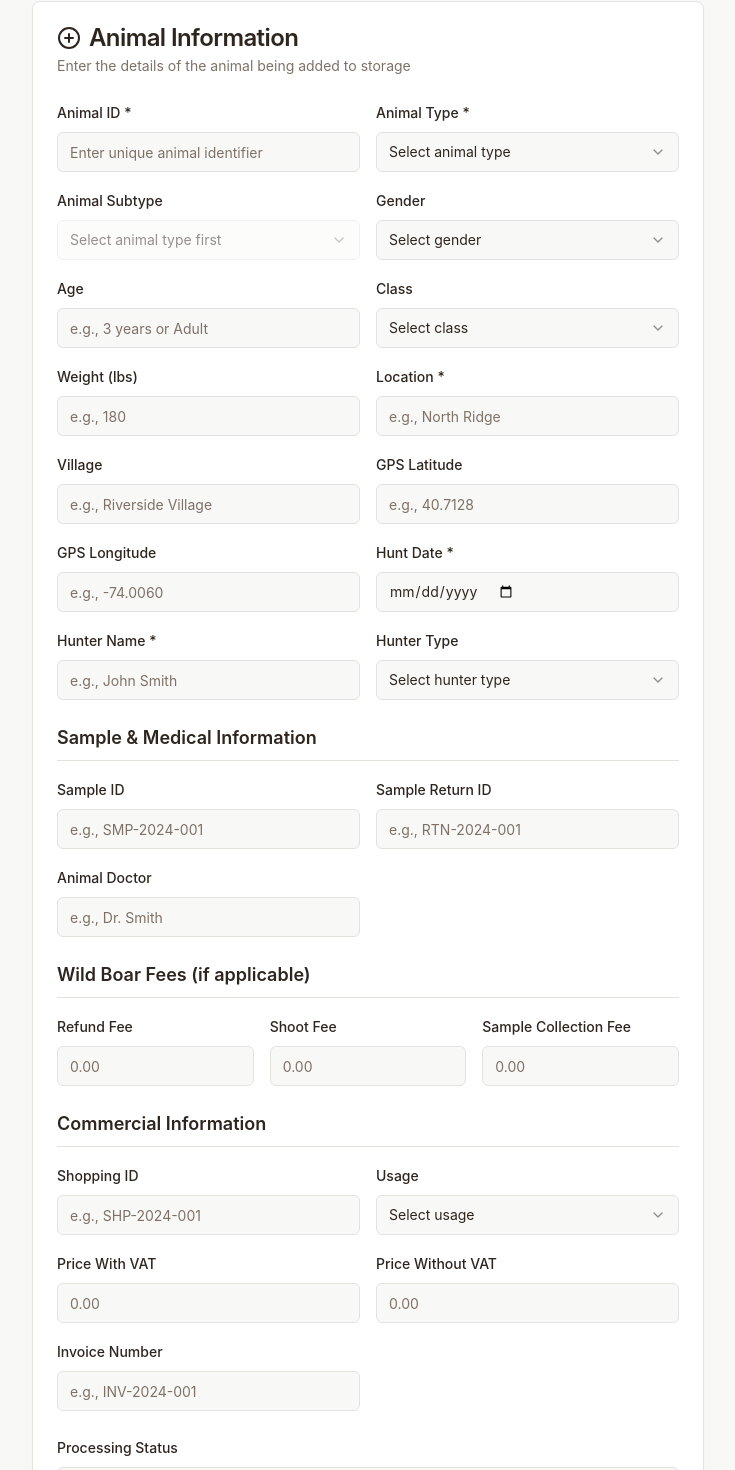
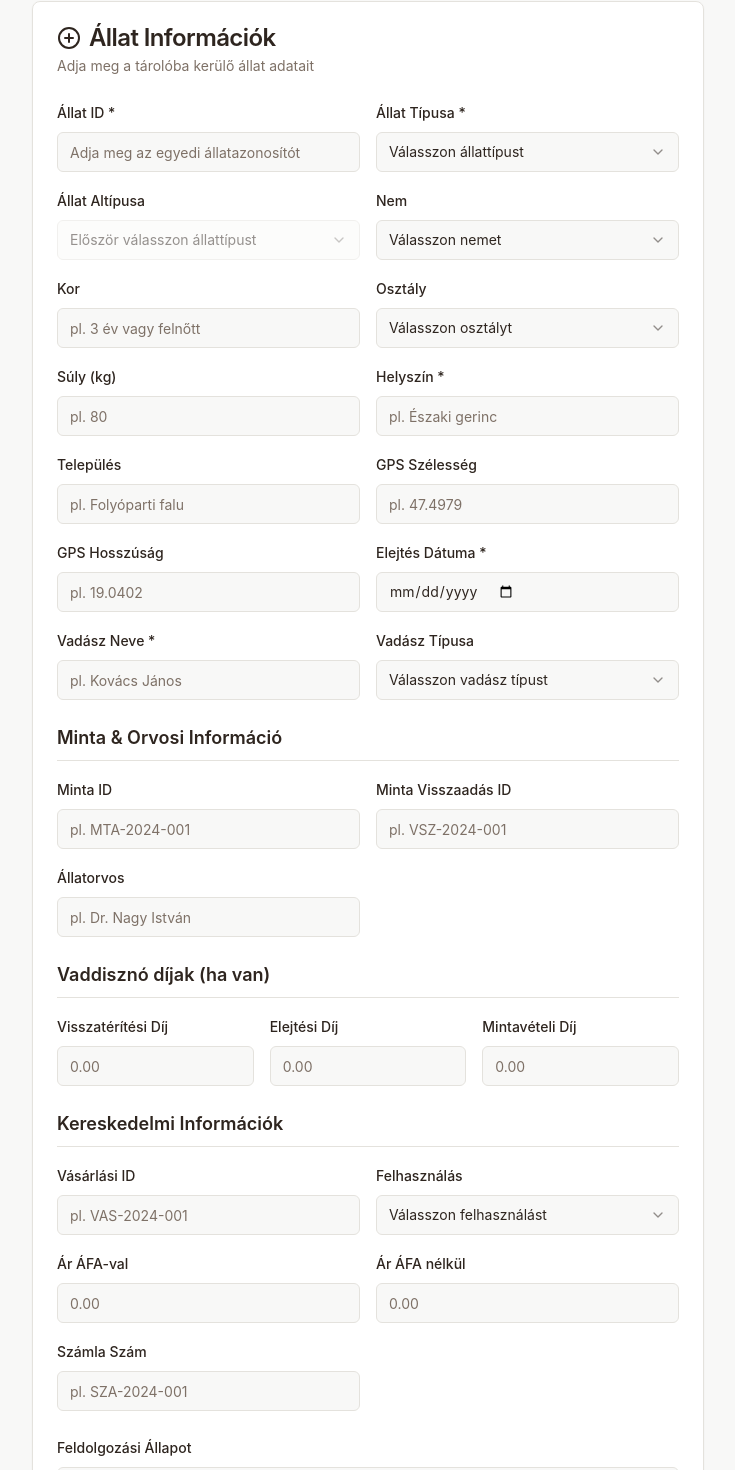
Before and after one commit to Elowy/hunt-horde-hub, a React (Vite) app: page /add-animal in a window 1280 px wide. Shown: the part 95-1565 px from the top of the page, without its empty margins (272-1007 px from the left). Built offline with nearby package versions, Linux system fonts and the light colour scheme.

Commit message:
Update class options and translate

```diff
--- a/src/pages/AddAnimal.tsx
+++ b/src/pages/AddAnimal.tsx
@@ -70,8 +70,8 @@ const AddAnimal = () => {
     console.log("Animal data to save:", formData);
 
     toast({
-      title: "Animal Added Successfully",
-      description: `${formData.type} (ID: ${formData.animalId}) has been added to storage.`,
+      title: "Állat Sikeresen Hozzáadva",
+      description: `${formData.type} (ID: ${formData.animalId}) hozzáadva a tárolóhoz.`,
     });
 
     // Reset form
@@ -117,40 +117,40 @@ const AddAnimal = () => {
             className="text-white hover:bg-white/10 mr-4"
           >
             <ArrowLeft className="w-4 h-4 mr-2" />
-            Back to Dashboard
+            Vissza az Irányítópulthoz
           </Button>
-          <h1 className="text-3xl font-bold text-white">Add New Animal</h1>
+          <h1 className="text-3xl font-bold text-white">Új Állat Hozzáadása</h1>
         </div>
 
         <Card className="max-w-2xl mx-auto bg-white/95 backdrop-blur-sm">
           <CardHeader>
             <CardTitle className="flex items-center text-hunt-dark">
               <PlusCircle className="w-6 h-6 mr-2" />
-              Animal Information
+              Állat Információk
             </CardTitle>
             <CardDescription>
-              Enter the details of the animal being added to storage
+              Adja meg a tárolóba kerülő állat adatait
             </CardDescription>
           </CardHeader>
           <CardContent>
             <form onSubmit={handleSubmit} className="space-y-6">
               <div className="grid grid-cols-1 md:grid-cols-2 gap-4">
                 <div className="space-y-2">
-                  <Label htmlFor="animalId">Animal ID *</Label>
+                  <Label htmlFor="animalId">Állat ID *</Label>
                   <Input
                     id="animalId"
                     value={formData.animalId}
                     onChange={(e) => handleInputChange("animalId", e.target.value)}
-                    placeholder="Enter unique animal identifier"
+                    placeholder="Adja meg az egyedi állatazonosítót"
                     required
                   />
                 </div>
 
                 <div className="space-y-2">
-                  <Label htmlFor="type">Animal Type *</Label>
+                  <Label htmlFor="type">Állat Típusa *</Label>
                   <Select value={formData.type} onValueChange={(value) => handleInputChange("type", value)}>
                     <SelectTrigger>
-                      <SelectValue placeholder="Select animal type" />
+                      <SelectValue placeholder="Válasszon állattípust" />
                     </SelectTrigger>
                     <SelectContent>
                       <SelectItem value="vaddiszno">Vaddisznó</SelectItem>
@@ -163,14 +163,14 @@ const AddAnimal = () => {
                 </div>
 
                 <div className="space-y-2">
-                  <Label htmlFor="subtype">Animal Subtype</Label>
+                  <Label htmlFor="subtype">Állat Altípusa</Label>
                   <Select
                     value={formData.subtype}
                     onValueChange={(value) => handleInputChange("subtype", value)}
                     disabled={!formData.type}
                   >
                     <SelectTrigger>
-                      <SelectValue placeholder={formData.type ? "Select subtype" : "Select animal type first"} />
+                      <SelectValue placeholder={formData.type ? "Válasszon altípust" : "Először válasszon állattípust"} />
                     </SelectTrigger>
                     <SelectContent>
                       {formData.type && animalSubtypes[formData.type as keyof typeof animalSubtypes]?.map((subtype) => (
@@ -183,102 +183,102 @@ const AddAnimal = () => {
                 </div>
 
                 <div className="space-y-2">
-                  <Label htmlFor="gender">Gender</Label>
+                  <Label htmlFor="gender">Nem</Label>
                   <Select value={formData.gender} onValueChange={(value) => handleInputChange("gender", value)}>
                     <SelectTrigger>
-                      <SelectValue placeholder="Select gender" />
+                      <SelectValue placeholder="Válasszon nemet" />
                     </SelectTrigger>
                     <SelectContent>
-                      <SelectItem value="male">Male</SelectItem>
-                      <SelectItem value="female">Female</SelectItem>
-                      <SelectItem value="unknown">Unknown</SelectItem>
+                      <SelectItem value="male">Hím</SelectItem>
+                      <SelectItem value="female">Nőstény</SelectItem>
+                      <SelectItem value="unknown">Ismeretlen</SelectItem>
                     </SelectContent>
                   </Select>
                 </div>
 
                 <div className="space-y-2">
-                  <Label htmlFor="age">Age</Label>
+                  <Label htmlFor="age">Kor</Label>
                   <Input
                     id="age"
                     value={formData.age}
                     onChange={(e) => handleInputChange("age", e.target.value)}
-                    placeholder="e.g., 3 years or Adult"
+                    placeholder="pl. 3 év vagy felnőtt"
                   />
                 </div>
 
                 <div className="space-y-2">
-                  <Label htmlFor="class">Class</Label>
+                  <Label htmlFor="class">Osztály</Label>
                   <Select value={formData.class} onValueChange={(value) => handleInputChange("class", value)}>
                     <SelectTrigger>
-                      <SelectValue placeholder="Select class" />
+                      <SelectValue placeholder="Válasszon osztályt" />
                     </SelectTrigger>
                     <SelectContent>
-                      <SelectItem value="trophy">Trophy</SelectItem>
-                      <SelectItem value="medal">Medal</SelectItem>
-                      <SelectItem value="standard">Standard</SelectItem>
-                      <SelectItem value="young">Young</SelectItem>
+                      <SelectItem value="1-osztaly">1. osztály</SelectItem>
+                      <SelectItem value="2-osztaly">2. osztály</SelectItem>
+                      <SelectItem value="3-osztaly">3. osztály</SelectItem>
+                      <SelectItem value="kobzott">Kobzott</SelectItem>
                     </SelectContent>
                   </Select>
                 </div>
 
                 <div className="space-y-2">
-                  <Label htmlFor="weight">Weight (lbs)</Label>
+                  <Label htmlFor="weight">Súly (kg)</Label>
                   <Input
                     id="weight"
                     type="number"
                     value={formData.weight}
                     onChange={(e) => handleInputChange("weight", e.target.value)}
-                    placeholder="e.g., 180"
+                    placeholder="pl. 80"
                   />
                 </div>
 
                 <div className="space-y-2">
-                  <Label htmlFor="location">Location *</Label>
+                  <Label htmlFor="location">Helyszín *</Label>
                   <Input
                     id="location"
                     value={formData.location}
                     onChange={(e) => handleInputChange("location", e.target.value)}
-                    placeholder="e.g., North Ridge"
+                    placeholder="pl. Északi gerinc"
                     required
                   />
                 </div>
 
                 <div className="space-y-2">
-                  <Label htmlFor="village">Village</Label>
+                  <Label htmlFor="village">Település</Label>
                   <Input
                     id="village"
                     value={formData.village}
                     onChange={(e) => handleInputChange("village", e.target.value)}
-                    placeholder="e.g., Riverside Village"
+                    placeholder="pl. Folyóparti falu"
                   />
                 </div>
 
                 <div className="space-y-2">
-                  <Label htmlFor="gpsLatitude">GPS Latitude</Label>
+                  <Label htmlFor="gpsLatitude">GPS Szélesség</Label>
                   <Input
                     id="gpsLatitude"
                     type="number"
                     step="any"
                     value={formData.gpsLatitude}
                     onChange={(e) => handleInputChange("gpsLatitude", e.target.value)}
-                    placeholder="e.g., 40.7128"
+                    placeholder="pl. 47.4979"
                   />
                 </div>
 
                 <div className="space-y-2">
-                  <Label htmlFor="gpsLongitude">GPS Longitude</Label>
+                  <Label htmlFor="gpsLongitude">GPS Hosszúság</Label>
                   <Input
                     id="gpsLongitude"
                     type="number"
                     step="any"
                     value={formData.gpsLongitude}
                     onChange={(e) => handleInputChange("gpsLongitude", e.target.value)}
-                    placeholder="e.g., -74.0060"
+                    placeholder="pl. 19.0402"
                   />
                 </div>
 
                 <div className="space-y-2">
-                  <Label htmlFor="huntDate">Hunt Date *</Label>
+                  <Label htmlFor="huntDate">Elejtés Dátuma *</Label>
                   <Input
                     id="huntDate"
                     type="date"
@@ -289,27 +289,27 @@ const AddAnimal = () => {
                 </div>
 
                 <div className="space-y-2">
-                  <Label htmlFor="hunter">Hunter Name *</Label>
+                  <Label htmlFor="hunter">Vadász Neve *</Label>
                   <Input
                     id="hunter"
                     value={formData.hunter}
                     onChange={(e) => handleInputChange("hunter", e.target.value)}
-                    placeholder="e.g., John Smith"
+                    placeholder="pl. Kovács János"
                     required
                   />
                 </div>
 
                 <div className="space-y-2">
-                  <Label htmlFor="hunterType">Hunter Type</Label>
+                  <Label htmlFor="hunterType">Vadász Típusa</Label>
                   <Select value={formData.hunterType} onValueChange={(value) => handleInputChange("hunterType", value)}>
                     <SelectTrigger>
-                      <SelectValue placeholder="Select hunter type" />
+                      <SelectValue placeholder="Válasszon vadász típust" />
                     </SelectTrigger>
                     <SelectContent>
-                      <SelectItem value="local">Local Hunter</SelectItem>
-                      <SelectItem value="tourist">Tourist</SelectItem>
-                      <SelectItem value="professional">Professional</SelectItem>
-                      <SelectItem value="guide">Guide</SelectItem>
+                      <SelectItem value="local">Helyi Vadász</SelectItem>
+                      <SelectItem value="tourist">Turista</SelectItem>
+                      <SelectItem value="professional">Profi</SelectItem>
+                      <SelectItem value="guide">Vadászvezető</SelectItem>
                     </SelectContent>
                   </Select>
                 </div>
@@ -317,35 +317,35 @@ const AddAnimal = () => {
 
               {/* Sample and Medical Information */}
               <div className="space-y-4">
-                <h3 className="text-lg font-semibold text-hunt-dark border-b pb-2">Sample & Medical Information</h3>
+                <h3 className="text-lg font-semibold text-hunt-dark border-b pb-2">Minta & Orvosi Információ</h3>
                 <div className="grid grid-cols-1 md:grid-cols-2 gap-4">
                   <div className="space-y-2">
-                    <Label htmlFor="sampleId">Sample ID</Label>
+                    <Label htmlFor="sampleId">Minta ID</Label>
                     <Input
                       id="sampleId"
                       value={formData.sampleId}
                       onChange={(e) => handleInputChange("sampleId", e.target.value)}
-                      placeholder="e.g., SMP-2024-001"
+                      placeholder="pl. MTA-2024-001"
                     />
                   </div>
 
                   <div className="space-y-2">
-                    <Label htmlFor="sampleReturnId">Sample Return ID</Label>
+                    <Label htmlFor="sampleReturnId">Minta Visszaadás ID</Label>
                     <Input
                       id="sampleReturnId"
                       value={formData.sampleReturnId}
                       onChange={(e) => handleInputChange("sampleReturnId", e.target.value)}
-                      placeholder="e.g., RTN-2024-001"
+                      placeholder="pl. VSZ-2024-001"
                     />
                   </div>
 
                   <div className="space-y-2">
-                    <Label htmlFor="animalDoctor">Animal Doctor</Label>
+                    <Label htmlFor="animalDoctor">Állatorvos</Label>
                     <Input
                       id="animalDoctor"
                       value={formData.animalDoctor}
                       onChange={(e) => handleInputChange("animalDoctor", e.target.value)}
-                      placeholder="e.g., Dr. Smith"
+                      placeholder="pl. Dr. Nagy István"
                     />
                   </div>
                 </div>
@@ -353,10 +353,10 @@ const AddAnimal = () => {
 
               {/* Wild Boar Specific Fees */}
               <div className="space-y-4">
-                <h3 className="text-lg font-semibold text-hunt-dark border-b pb-2">Wild Boar Fees (if applicable)</h3>
+                <h3 className="text-lg font-semibold text-hunt-dark border-b pb-2">Vaddisznó díjak (ha van)</h3>
                 <div className="grid grid-cols-1 md:grid-cols-3 gap-4">
                   <div className="space-y-2">
-                    <Label htmlFor="refoundFeeWildBoar">Refund Fee</Label>
+                    <Label htmlFor="refoundFeeWildBoar">Visszatérítési Díj</Label>
                     <Input
                       id="refoundFeeWildBoar"
                       type="number"
@@ -368,7 +368,7 @@ const AddAnimal = () => {
                   </div>
 
                   <div className="space-y-2">
-                    <Label htmlFor="shootFeeWildBoar">Shoot Fee</Label>
+                    <Label htmlFor="shootFeeWildBoar">Elejtési Díj</Label>
                     <Input
                       id="shootFeeWildBoar"
                       type="number"
@@ -380,7 +380,7 @@ const AddAnimal = () => {
                   </div>
 
                   <div className="space-y-2">
-                    <Label htmlFor="sampleCollectionFeeWildBoar">Sample Collection Fee</Label>
+                    <Label htmlFor="sampleCollectionFeeWildBoar">Mintavételi Díj</Label>
                     <Input
                       id="sampleCollectionFeeWildBoar"
                       type="number"
@@ -395,36 +395,36 @@ const AddAnimal = () => {
 
               {/* Commercial Information */}
               <div className="space-y-4">
-                <h3 className="text-lg font-semibold text-hunt-dark border-b pb-2">Commercial Information</h3>
+                <h3 className="text-lg font-semibold text-hunt-dark border-b pb-2">Kereskedelmi Információk</h3>
                 <div className="grid grid-cols-1 md:grid-cols-2 gap-4">
                   <div className="space-y-2">
-                    <Label htmlFor="shoppingId">Shopping ID</Label>
+                    <Label htmlFor="shoppingId">Vásárlási ID</Label>
                     <Input
                       id="shoppingId"
                       value={formData.shoppingId}
                       onChange={(e) => handleInputChange("shoppingId", e.target.value)}
-                      placeholder="e.g., SHP-2024-001"
+                      placeholder="pl. VAS-2024-001"
                     />
                   </div>
 
                   <div className="space-y-2">
-                    <Label htmlFor="usage">Usage</Label>
+                    <Label htmlFor="usage">Felhasználás</Label>
                     <Select value={formData.usage} onValueChange={(value) => handleInputChange("usage", value)}>
                       <SelectTrigger>
-                        <SelectValue placeholder="Select usage" />
+                        <SelectValue placeholder="Válasszon felhasználást" />
                       </SelectTrigger>
                       <SelectContent>
-                        <SelectItem value="personal">Personal</SelectItem>
-                        <SelectItem value="commercial">Commercial</SelectItem>
-                        <SelectItem value="trophy">Trophy</SelectItem>
-                        <SelectItem value="meat">Meat Processing</SelectItem>
-                        <SelectItem value="research">Research</SelectItem>
+                        <SelectItem value="personal">Személyes</SelectItem>
+                        <SelectItem value="commercial">Kereskedelmi</SelectItem>
+                        <SelectItem value="trophy">Trófea</SelectItem>
+                        <SelectItem value="meat">Húsfeldolgozás</SelectItem>
+                        <SelectItem value="research">Kutatás</SelectItem>
                       </SelectContent>
                     </Select>
                   </div>
 
                   <div className="space-y-2">
-                    <Label htmlFor="priceWithVat">Price With VAT</Label>
+                    <Label htmlFor="priceWithVat">Ár ÁFA-val</Label>
                     <Input
                       id="priceWithVat"
                       type="number"
@@ -436,7 +436,7 @@ const AddAnimal = () => {
                   </div>
 
                   <div className="space-y-2">
-                    <Label htmlFor="priceWithoutVat">Price Without VAT</Label>
+                    <Label htmlFor="priceWithoutVat">Ár ÁFA nélkül</Label>
                     <Input
                       id="priceWithoutVat"
                       type="number"
@@ -448,49 +448,49 @@ const AddAnimal = () => {
                   </div>
 
                   <div className="space-y-2">
-                    <Label htmlFor="invoiceNo">Invoice Number</Label>
+                    <Label htmlFor="invoiceNo">Számla Szám</Label>
                     <Input
                       id="invoiceNo"
                       value={formData.invoiceNo}
                       onChange={(e) => handleInputChange("invoiceNo", e.target.value)}
-                      placeholder="e.g., INV-2024-001"
+                      placeholder="pl. SZA-2024-001"
                     />
                   </div>
                 </div>
               </div>
 
               <div className="space-y-2">
-                <Label htmlFor="status">Processing Status</Label>
+                <Label htmlFor="status">Feldolgozási Állapot</Label>
                 <Select value={formData.status} onValueChange={(value) => handleInputChange("status", value)}>
                   <SelectTrigger>
                     <SelectValue />
                   </SelectTrigger>
                   <SelectContent>
-                    <SelectItem value="processing">Processing</SelectItem>
-                    <SelectItem value="ready">Ready</SelectItem>
-                    <SelectItem value="picked-up">Picked Up</SelectItem>
+                    <SelectItem value="processing">Feldolgozás alatt</SelectItem>
+                    <SelectItem value="ready">Kész</SelectItem>
+                    <SelectItem value="picked-up">Átvéve</SelectItem>
                   </SelectContent>
                 </Select>
               </div>
 
               <div className="space-y-2">
-                <Label htmlFor="notes">Additional Notes</Label>
+                <Label htmlFor="notes">További Megjegyzések</Label>
                 <Textarea
                   id="notes"
                   value={formData.notes}
                   onChange={(e) => handleInputChange("notes", e.target.value)}
-                  placeholder="Any additional information about the animal..."
+                  placeholder="További információk az állatról..."
                   rows={3}
                 />
               </div>
 
               <div className="space-y-2">
-                <Label htmlFor="comment">Comment</Label>
+                <Label htmlFor="comment">Megjegyzés</Label>
                 <Textarea
                   id="comment"
                   value={formData.comment}
                   onChange={(e) => handleInputChange("comment", e.target.value)}
-                  placeholder="Additional comments or special instructions..."
+                  placeholder="További megjegyzések vagy speciális utasítások..."
                   rows={3}
                 />
               </div>
@@ -498,7 +498,7 @@ const AddAnimal = () => {
               <div className="flex gap-4 pt-4">
                 <Button type="submit" className="flex-1" variant="hunting">
                   <PlusCircle className="w-4 h-4 mr-2" />
-                  Add Animal
+                  Állat Hozzáadása
                 </Button>
                 <Button
                   type="button"
@@ -506,7 +506,7 @@ const AddAnimal = () => {
                   onClick={() => navigate("/dashboard")}
                   className="flex-1"
                 >
-                  Cancel
+                  Mégse
                 </Button>
               </div>
             </form>
```
